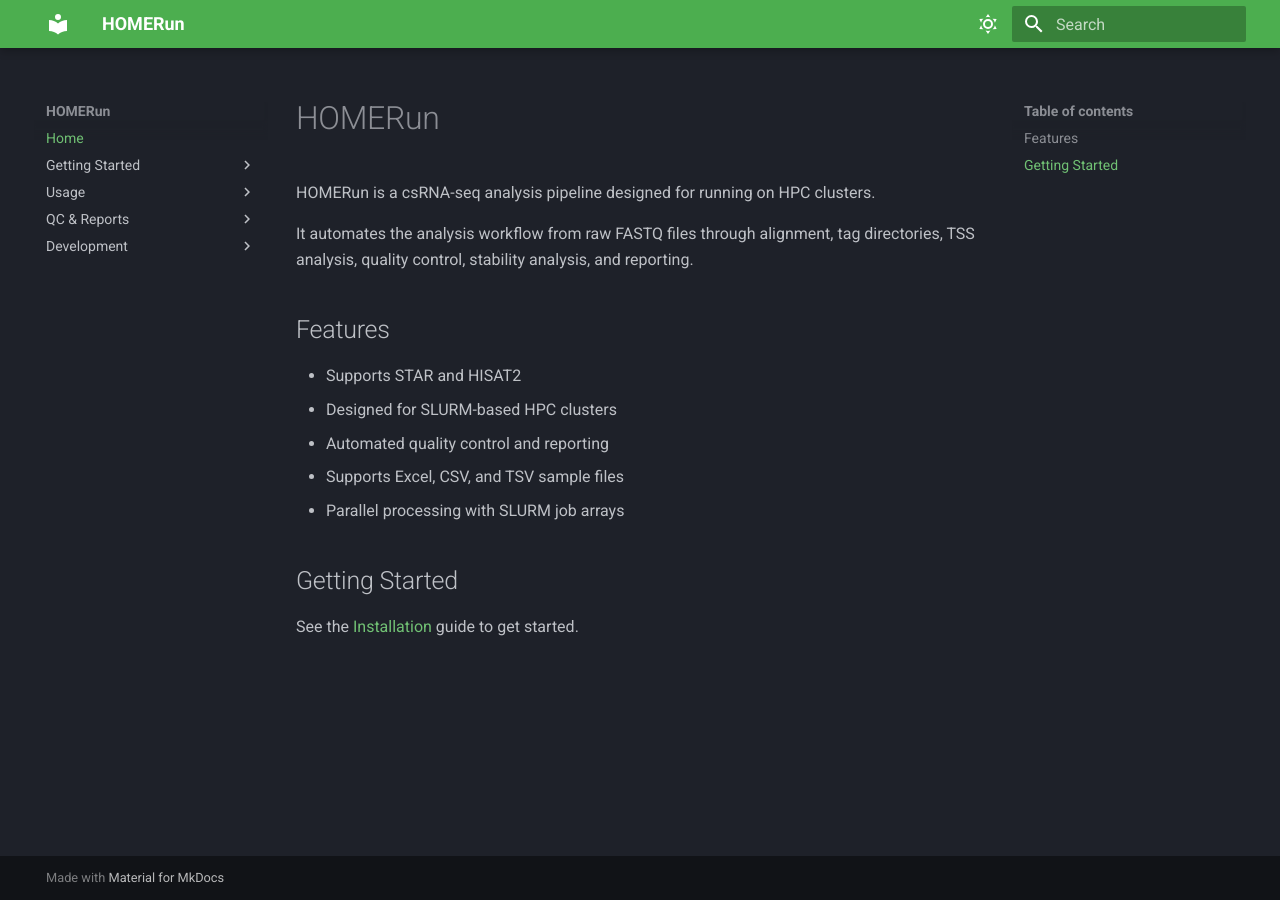
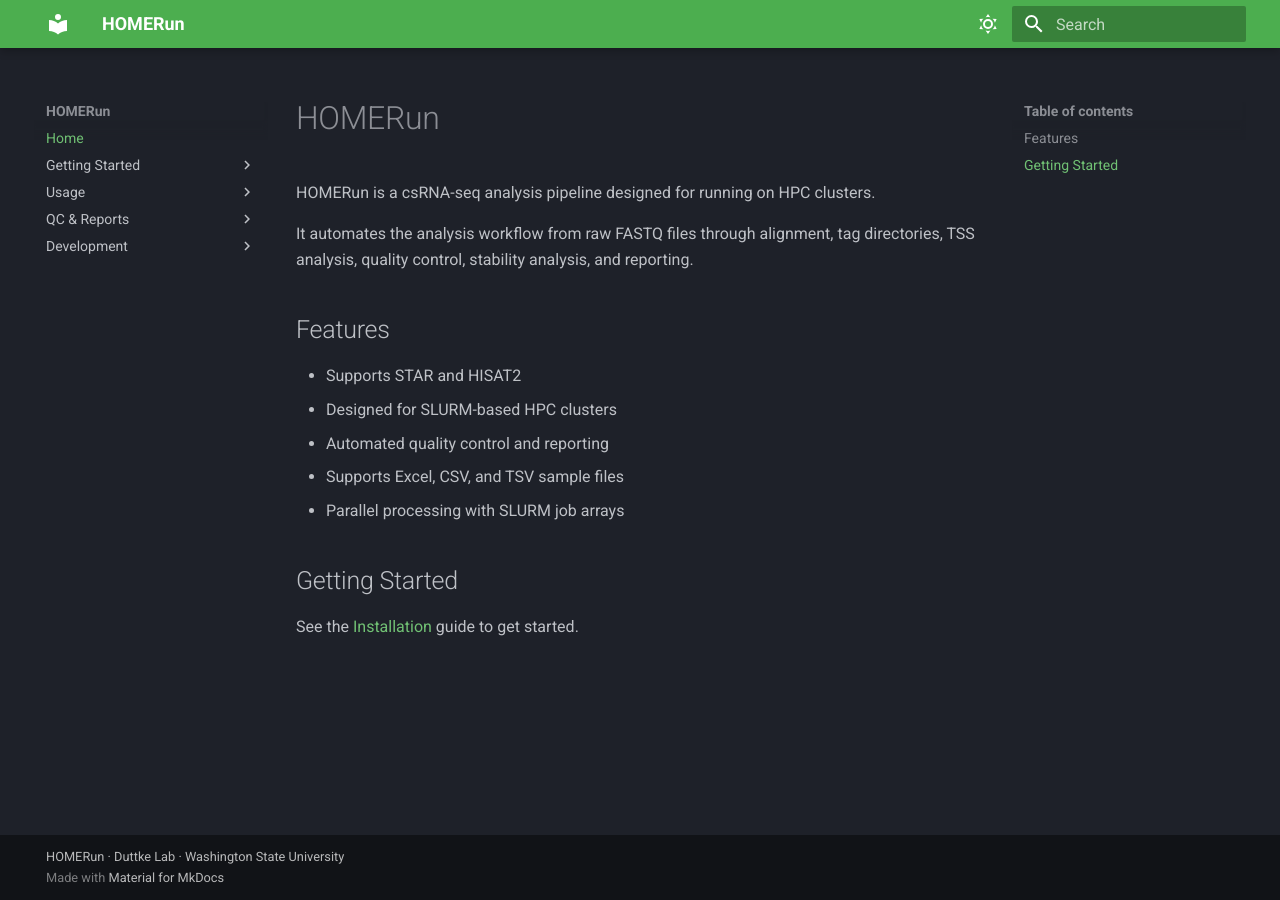
Before and after one commit to NguyenThomas986/homerun, an MkDocs documentation site: the page built from docs/index.md, in a window 1280 px wide. Built offline with MkDocs 1.6.1 and Material for MkDocs 9.7.7, drawn with Linux system fonts in a browser that asks for light colours.

Commit message:
changed footer

```diff
--- a/mkdocs.yml
+++ b/mkdocs.yml
@@ -38,3 +38,5 @@ nav:
 
 plugins:
   - search
+
+copyright: 'HOMERun · <a href="https://labs.wsu.edu/duttke/">Duttke Lab</a> · Washington State University'
```
